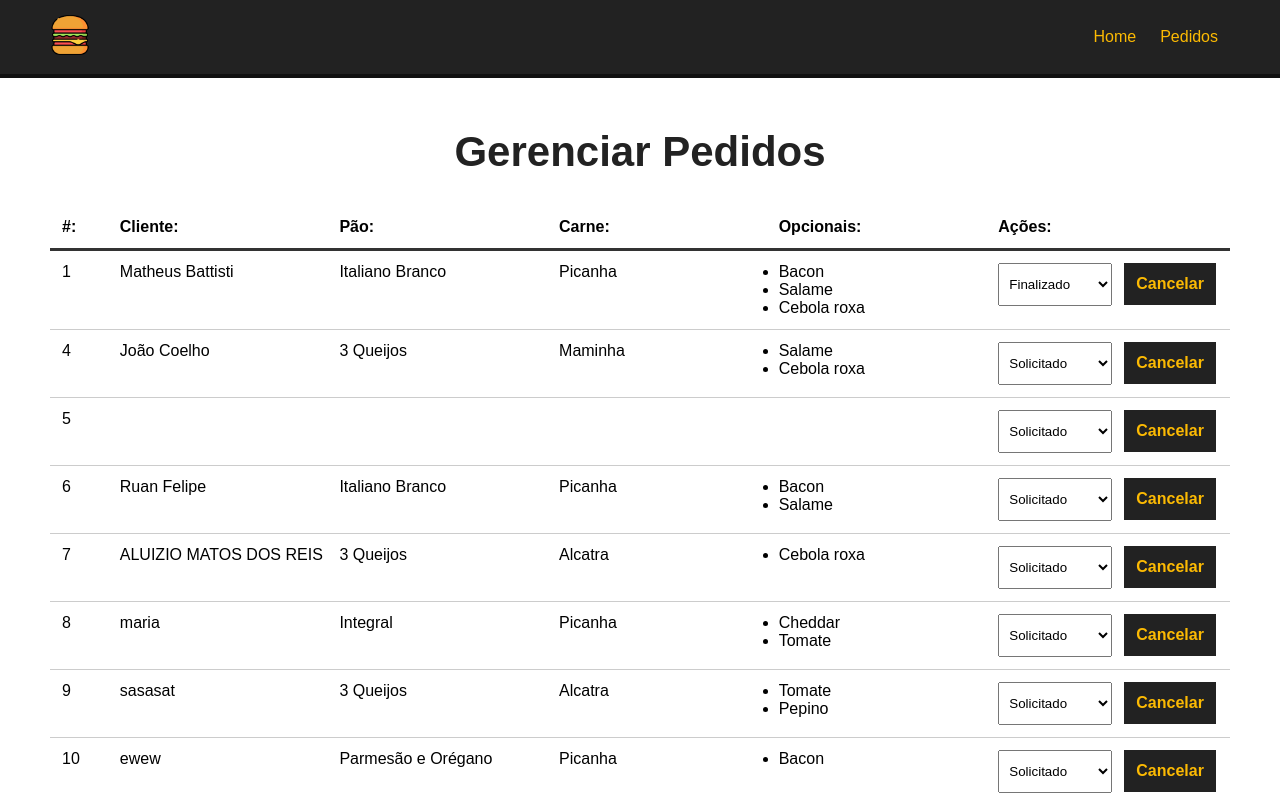
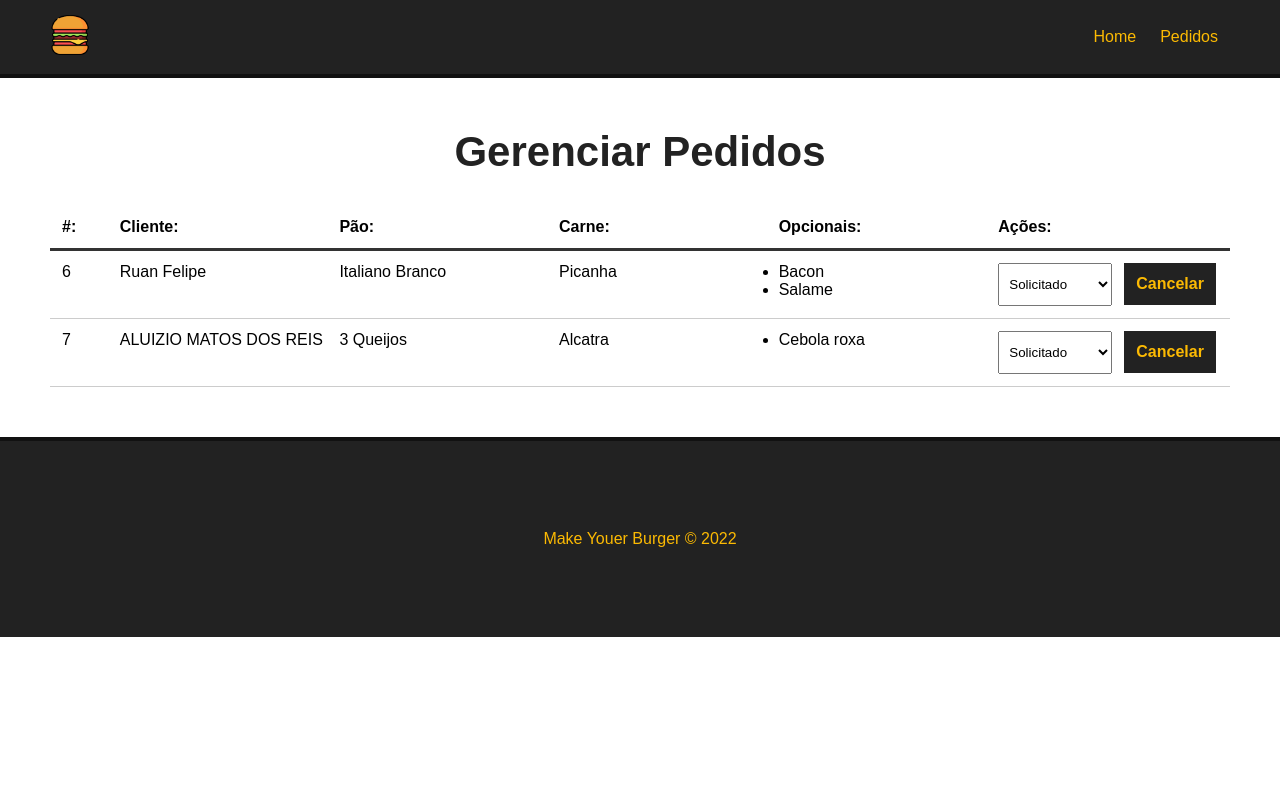
Before and after one commit to RuanSilva6721/hamburgueria_Vue.js, a Vue app: page /pedidos in a window 1280 px wide. Shown: the top 800 px of the page. Built offline with nearby package versions, Linux system fonts and the light colour scheme; data requests are answered from the project's data file.

Commit message:
update de pedidos

```diff
--- a/db/db.json
+++ b/db/db.json
@@ -79,32 +79,6 @@
   ],
   "burgers": [
     {
-      "nome": "Matheus Battisti",
-      "carne": "Picanha",
-      "pao": "Italiano Branco",
-      "opcionais": [
-        "Bacon",
-        "Salame",
-        "Cebola roxa"
-      ],
-      "status": "Finalizado",
-      "id": 1
-    },
-    {
-      "nome": "João Coelho",
-      "carne": "Maminha",
-      "pao": "3 Queijos",
-      "opcionais": [
-        "Salame",
-        "Cebola roxa"
-      ],
-      "status": "Solicitado",
-      "id": 4
-    },
-    {
-      "id": 5
-    },
-    {
       "nome": "Ruan Felipe",
       "carne": "Picanha",
       "pao": "Italiano Branco",
@@ -124,48 +98,6 @@
       ],
       "status": "Solicitado",
       "id": 7
-    },
-    {
-      "nome": "maria",
-      "carne": "Picanha",
-      "pao": "Integral",
-      "opcionais": [
-        "Cheddar",
-        "Tomate"
-      ],
-      "status": "Solicitado",
-      "id": 8
-    },
-    {
-      "nome": "sasasat",
-      "carne": "Alcatra",
-      "pao": "3 Queijos",
-      "opcionais": [
-        "Tomate",
-        "Pepino"
-      ],
-      "status": "Solicitado",
-      "id": 9
-    },
-    {
-      "nome": "ewew",
-      "carne": "Picanha",
-      "pao": "Parmesão e Orégano",
-      "opcionais": [
-        "Bacon"
-      ],
-      "status": "Solicitado",
-      "id": 10
-    },
-    {
-      "nome": "ewew",
-      "carne": "Picanha",
-      "pao": "3 Queijos",
-      "opcionais": [
-        "Cheddar"
-      ],
-      "status": "Solicitado",
-      "id": 11
     }
   ]
 }
--- a/src/components/Dashboard.vue
+++ b/src/components/Dashboard.vue
@@ -70,13 +70,27 @@
         },
 
         async deleteBurger(id){
-           const req = await fetch(`http://localhost:3000/burgues/${id}`,{
-            method: "DELETE"
-           })
+            const req = await fetch(`http://localhost:3000/burgers/${id}`, {
+          method: "DELETE"
+        });
+        const res = await req.json()
+        this.getPedidos()
+        },
+        async updateBurger(event, id){
+            const option = event.target.value
 
-           const res = await req.json();
+            const dataJson = JSON.stringify({ ststus: option})
 
-           this.getPedidos();
+            const req = await fetch(`htpp://localhost:3000/burgers/${id}`,{
+                method: "PATCH",
+                headers: {"Content-Type": "application/json"},
+                body: dataJson
+            })
+
+            const res = await req.json();
+
+            console.log(res);
+
         }
     },
     mounted(){
```
